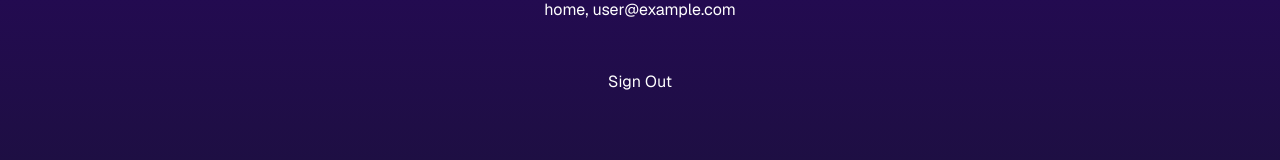
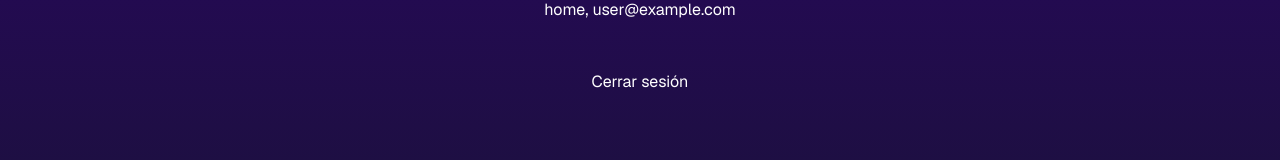
Before and after one commit to JavierPineyro/sistema-instituto-zalesak, a Next.js app: page / in a window 1280 px wide. Shown: the part 354-514 px from the top of the page. Built offline with nearby package versions, Linux system fonts and the light colour scheme; no server answers; sample sign-in values are in the browser's storage.

Commit message:
Change logout meesage

```diff
--- a/src/app/page.tsx
+++ b/src/app/page.tsx
@@ -23,7 +23,7 @@
             await signOut({ redirectTo: "/login" })
           }}
         >
-          <button type="submit">Sign Out</button>
+          <button type="submit">Cerrar sesión</button>
         </form>
       </div>
     </main>
```
